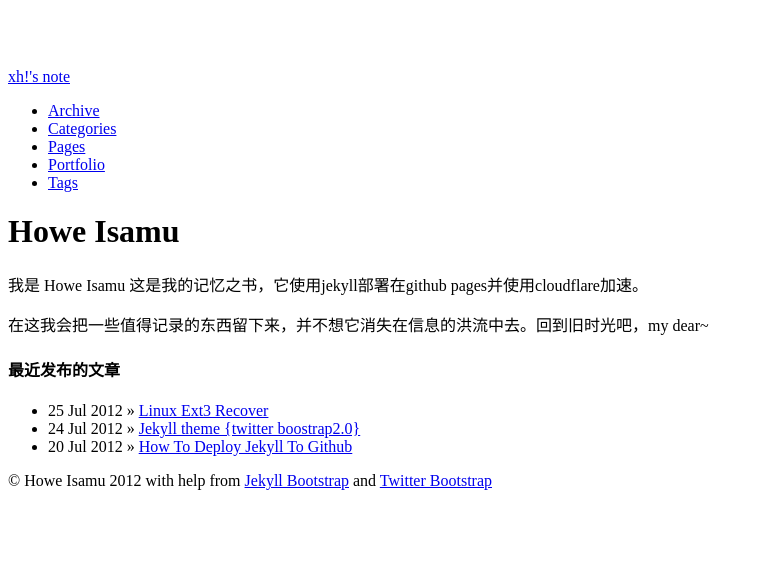
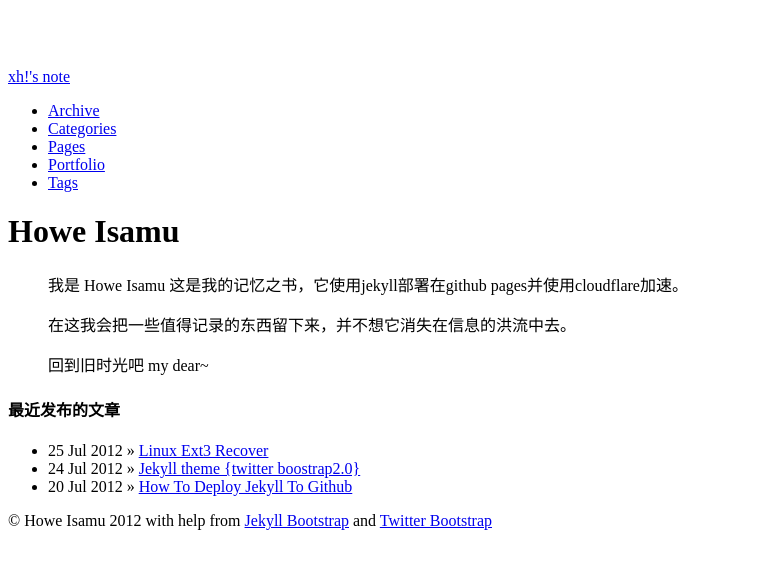
Before and after one commit to CaicnZ/old_blog, a Jekyll site: the page built from index.md, in a window 1280 px wide. Shown: the top 569 px of the page, without its empty margins (0-764 px from the left). Built offline with Jekyll 4.4.1, drawn with Linux system fonts in a browser that asks for light colours; nearby versions of some CDN libraries; Markdown is read by kramdown in place of the engine named in the settings.

```diff
--- a/index.md
+++ b/index.md
@@ -5,9 +5,12 @@ tagline:
 ---
 {% include JB/setup %}
 
-我是 Howe Isamu 这是我的记忆之书，它使用jekyll部署在github pages并使用cloudflare加速。
+> 我是 Howe Isamu 这是我的记忆之书，它使用jekyll部署在github pages并使用cloudflare加速。
 
-在这我会把一些值得记录的东西留下来，并不想它消失在信息的洪流中去。回到旧时光吧，my dear~
+> 在这我会把一些值得记录的东西留下来，并不想它消失在信息的洪流中去。
+
+> 回到旧时光吧 my dear~
+
 
 #### 最近发布的文章
 
```
